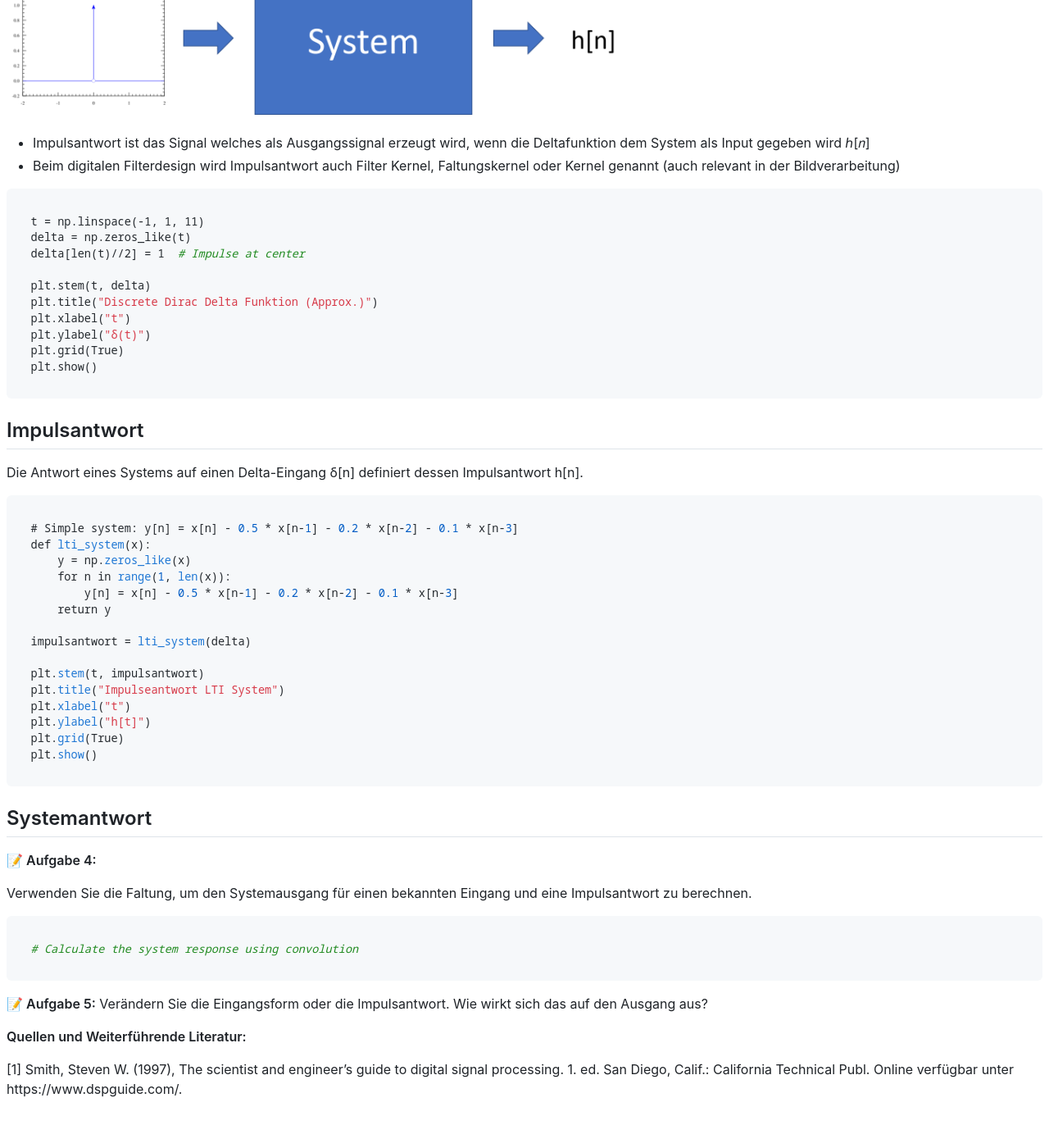
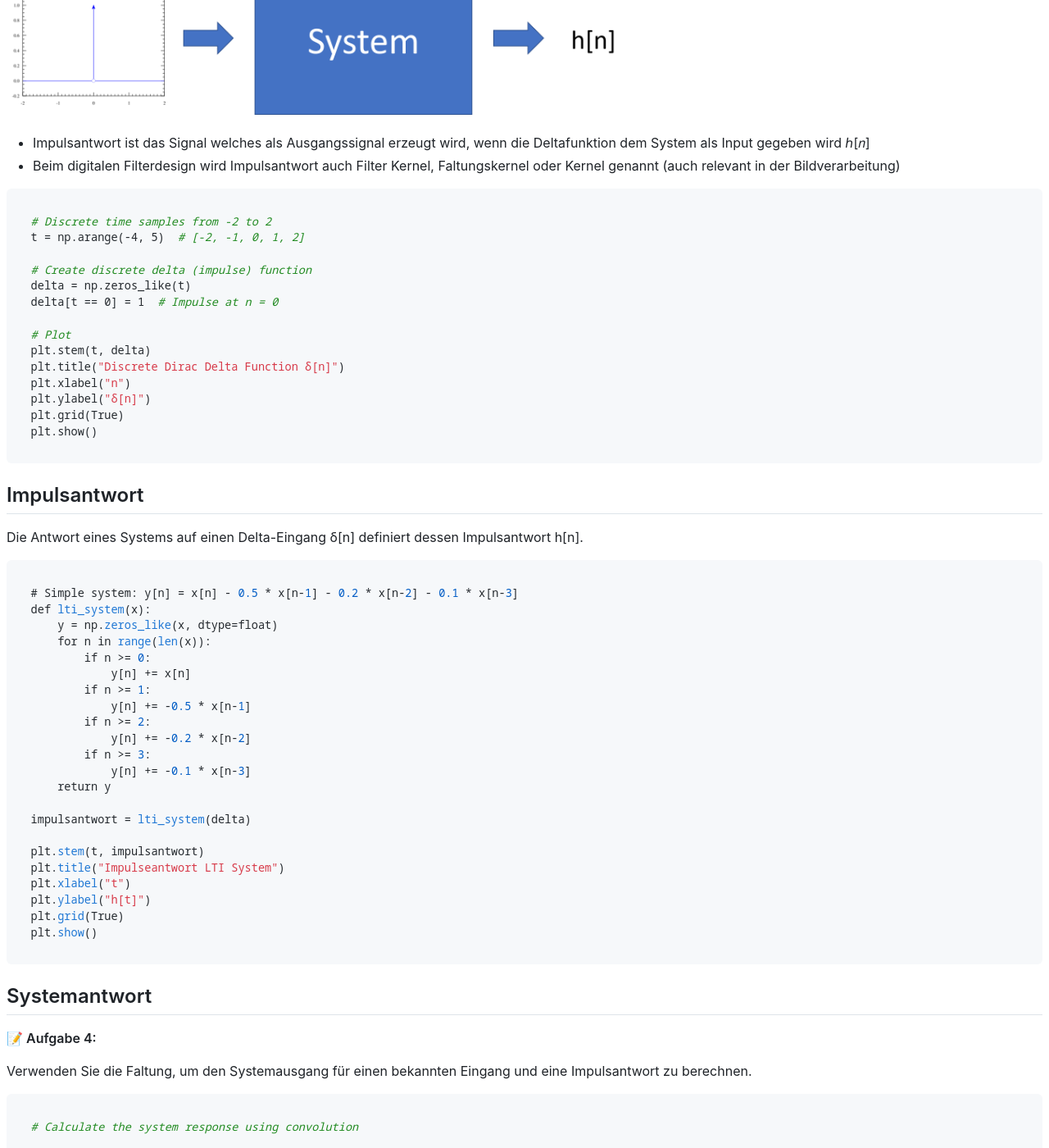
Before and after one commit to MoriRasc/bioSignalVerarbeitung, a Jekyll site: the page built from lessons/03_12_Asynchron_Systemtheorie.md, in a window 1280 px wide and 1400 px high, scrolled down 3086 px. Shown: the whole window at 82% size. Built offline with Jekyll 4.4.1, drawn with Linux system fonts in a browser that asks for light colours; nearby versions of some CDN libraries; our own code applies the rules of GitHub Pages for plain Markdown files; before the commit the page ends 4434 px from its top, so only the background shows below that.

Commit message:
updated to correct  discrete signal approach

````diff
--- a/lessons/03_12_Asynchron_Systemtheorie.md
+++ b/lessons/03_12_Asynchron_Systemtheorie.md
@@ -111,14 +111,18 @@ Einer Deltafunktion, welche durch ein System geführt wird. Die Impulsantwort is
 
 
 ```python
-t = np.linspace(-1, 1, 11)
+# Discrete time samples from -2 to 2
+t = np.arange(-4, 5)  # [-2, -1, 0, 1, 2]
+
+# Create discrete delta (impulse) function
 delta = np.zeros_like(t)
-delta[len(t)//2] = 1  # Impulse at center
+delta[t == 0] = 1  # Impulse at n = 0
 
+# Plot
 plt.stem(t, delta)
-plt.title("Discrete Dirac Delta Funktion (Approx.)")
-plt.xlabel("t")
-plt.ylabel("δ(t)")
+plt.title("Discrete Dirac Delta Function δ[n]")
+plt.xlabel("n")
+plt.ylabel("δ[n]")
 plt.grid(True)
 plt.show()
 ```
@@ -130,9 +134,16 @@ Die Antwort eines Systems auf einen Delta-Eingang δ[n] definiert dessen Impulsa
 ```python
 # Simple system: y[n] = x[n] - 0.5 * x[n-1] - 0.2 * x[n-2] - 0.1 * x[n-3]
 def lti_system(x):
-    y = np.zeros_like(x)
-    for n in range(1, len(x)):
-        y[n] = x[n] - 0.5 * x[n-1] - 0.2 * x[n-2] - 0.1 * x[n-3]
+    y = np.zeros_like(x, dtype=float)
+    for n in range(len(x)):
+        if n >= 0:
+            y[n] += x[n]
+        if n >= 1:
+            y[n] += -0.5 * x[n-1]
+        if n >= 2:
+            y[n] += -0.2 * x[n-2]
+        if n >= 3:
+            y[n] += -0.1 * x[n-3]
     return y
 
 impulsantwort = lti_system(delta)
````
